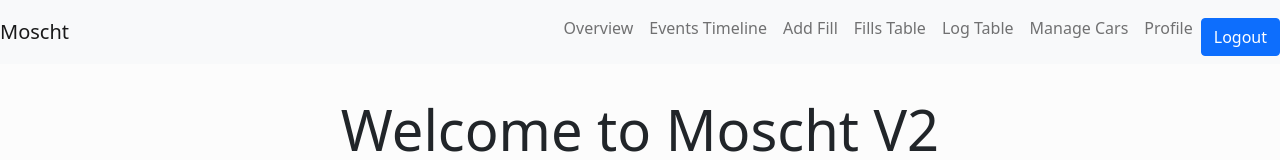
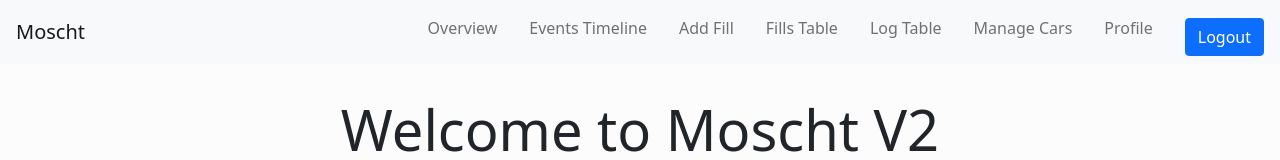
Before and after one commit to michburkhalter/Moscht_V2, a React (Create React App) app: page / in a window 1280 px wide. Shown: the top 160 px of the page. Built offline with nearby package versions, Linux system fonts and the light colour scheme; no server answers; sample sign-in values are in the browser's storage.

Commit message:
use react-bootstrap

```diff
--- a/package.json
+++ b/package.json
@@ -6,13 +6,14 @@
     "@babel/runtime": "7.16.3",
     "@firebase/app": "0.7.8",
     "@popperjs/core": "2.10.2",
+    "bootstrap": "^5.1.3",
     "classnames": "2.3.1",
     "events": "3.3.0",
     "firebase": "9.4.1",
     "moment": "2.29.1",
     "prop-types": "15.7.2",
     "react": "17.0.2",
-    "react-bootstrap": "2.0.2",
+    "react-bootstrap": "^2.0.2",
     "react-bootstrap-table-next": "4.0.3",
     "react-bootstrap-table2-editor": "1.4.0",
     "react-bootstrap-table2-paginator": "2.1.2",
--- a/public/index.html
+++ b/public/index.html
@@ -9,7 +9,7 @@
     <link rel="shortcut icon" href='favicon.ico'>
 
     <title>Moscht V2</title>
-    <link rel="stylesheet" href="https://cdnjs.cloudflare.com/ajax/libs/twitter-bootstrap/5.1.3/css/bootstrap.min.css">
+
   </head>
 
   <body>
@@ -17,9 +17,6 @@
       You need to enable JavaScript to run this app.
     </noscript>
     <div id="root"></div>
-    <script src="https://code.jquery.com/jquery-3.6.0.min.js" integrity="sha256-/xUj+3OJU5yExlq6GSYGSHk7tPXikynS7ogEvDej/m4=" crossorigin="anonymous"></script>
-    <script src="https://cdnjs.cloudflare.com/ajax/libs/popper.js/2.10.2/umd/popper.min.js" integrity="sha512-nnzkI2u2Dy6HMnzMIkh7CPd1KX445z38XIu4jG1jGw7x5tSL3VBjE44dY4ihMU1ijAQV930SPM12cCFrB18sVw==" crossorigin="anonymous" referrerpolicy="no-referrer"></script>
-    <script src="https://cdn.jsdelivr.net/npm/bootstrap@4.6.0/dist/js/bootstrap.min.js" ></script>
   </body>
 
 </html>
--- a/src/components/Header.js
+++ b/src/components/Header.js
@@ -1,12 +1,13 @@
 import React from 'react';
-import { Link } from 'react-router-dom';
-import { auth } from '../services/firebase';
+import {Link} from 'react-router-dom';
+import {auth} from '../services/firebase';
+import 'bootstrap/dist/css/bootstrap.min.css';
 
 function Header() {
     return (
         <header>
             <nav className="navbar navbar-expand-sm fixed-top navbar-light bg-light">
-        <Link className="navbar-brand" to="/">
+                <Link className="navbar-brand mx-3" to="/">
                     Moscht
                 </Link>
                 <button
@@ -18,7 +19,7 @@ function Header() {
                     aria-expanded="false"
                     aria-label="Toggle navigation"
                 >
-          <span className="navbar-toggler-icon" />
+                    <span className="navbar-toggler-icon"/>
                 </button>
                 <div
                     className="collapse navbar-collapse justify-content-end"
@@ -26,33 +27,34 @@ function Header() {
                 >
                     {auth().currentUser ? (
                         <div className="navbar-nav">
-              <Link className="nav-item nav-link mr-3" to="/overview">
+                            <Link className="nav-item nav-link mx-2" to="/overview">
                                 Overview
                             </Link>
-              <Link className="nav-item nav-link mr-3" to="/eventstimeline">
+                            <Link className="nav-item nav-link mx-2" to="/eventstimeline">
                                 Events Timeline
                             </Link>
-              <Link className="nav-item nav-link mr-3" to="/addfill">
+                            <Link className="nav-item nav-link mx-2" to="/addfill">
                                 Add Fill
                             </Link>
-              <Link className="nav-item nav-link mr-3" to="/detailstable">
+                            <Link className="nav-item nav-link mx-2" to="/detailstable">
                                 Fills Table
                             </Link>
-              <Link className="nav-item nav-link mr-3" to="/logs">
+                            <Link className="nav-item nav-link mx-2" to="/logs">
                                 Log Table
                             </Link>
-              <Link className="nav-item nav-link mr-3" to="/managecars">
+                            <Link className="nav-item nav-link mx-2" to="/managecars">
                                 Manage Cars
                             </Link>
-              <Link className="nav-item nav-link mr-3" to="/profile">
+                            <Link className="nav-item nav-link mx-2" to="/profile">
                                 Profile
                             </Link>
                             <button
-                className="btn btn-primary mr-3"
+                                className="btn btn-primary mx-3"
                                 onClick={() => auth().signOut()}
                             >
                                 Logout
                             </button>
+
                         </div>
                     ) : (
                         <div className="navbar-nav">
```
Also changed, not shown: src/style.css (line endings or trailing spaces), 1 other file (tests, documents, lock files or other folders). Lines whose indentation alone changed are shown as unchanged.
